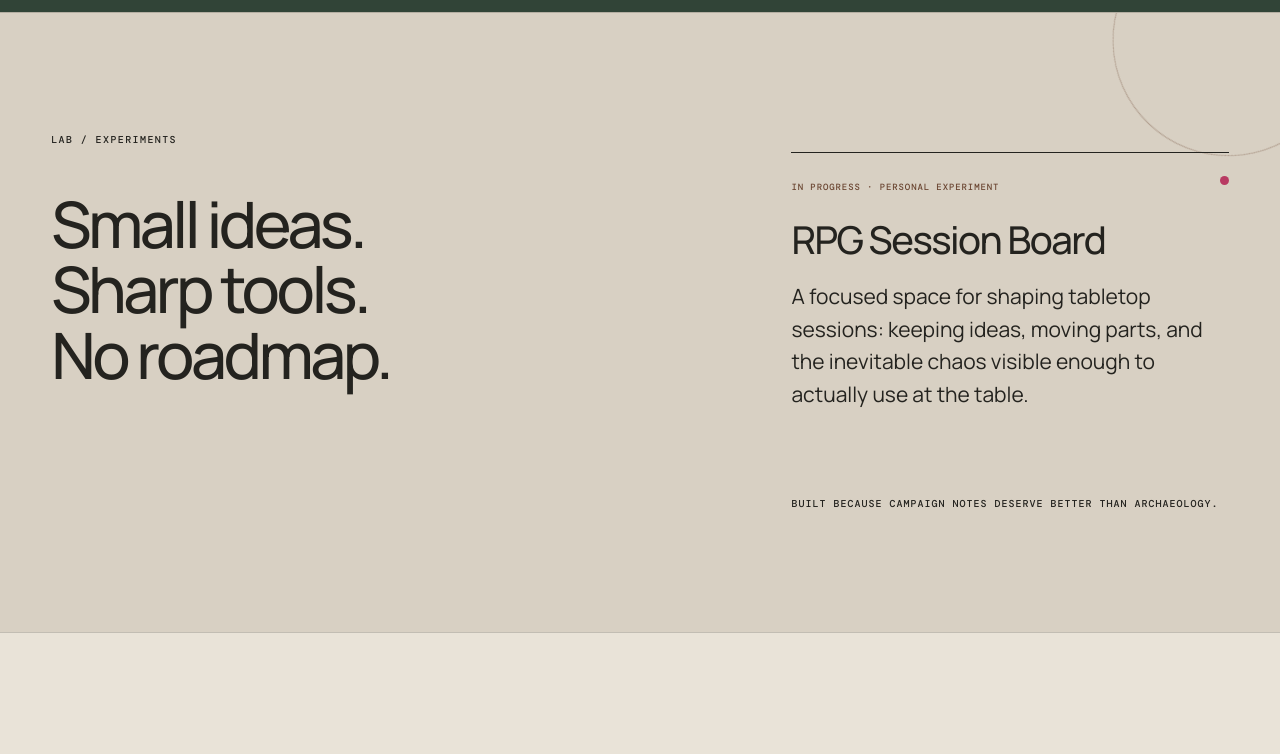
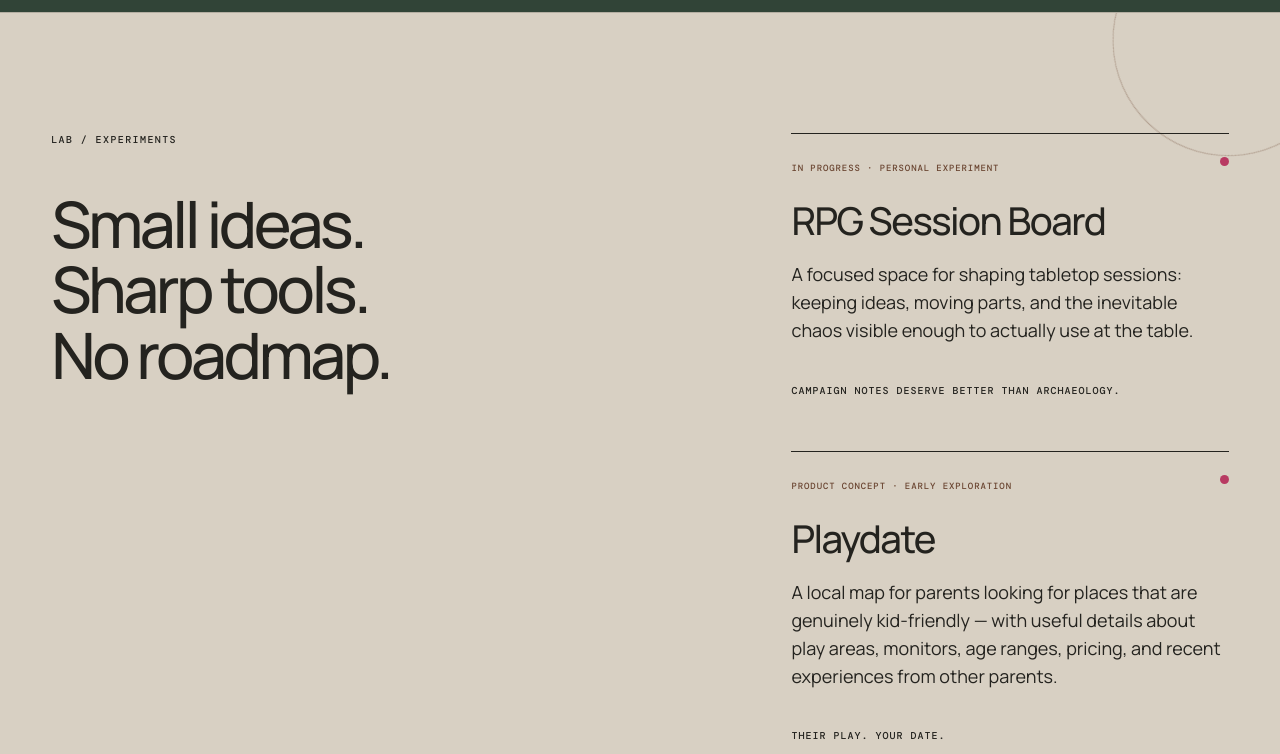
Before and after one commit to zeRonaldo/zeronaldo.github.io, a Next.js app: page / in a window 1280 px wide. Shown: the part 2360-3114 px from the top of the page. Built offline with nearby package versions, Linux system fonts and the light colour scheme; a web font is replaced by a local one.

Commit message:
feat: add second lab project

```diff
--- a/app/globals.css
+++ b/app/globals.css
@@ -86,8 +86,10 @@ h1 em, footer h2 em { font-family:"Newsreader",serif; font-weight:300; }
 .lab { min-height:620px; display:grid; grid-template-columns:1.4fr 1fr; gap:10vw; background:var(--stone); position:relative; overflow:hidden; }
 .lab::before { content:""; position:absolute; width:clamp(140px,18vw,280px); aspect-ratio:1; border:1px solid rgba(107,70,50,.35); border-radius:50%; right:-5vw; top:-7vw; }
 .lab .kicker { margin-bottom:44px; }
-.lab-note { align-self:end; border-top:1px solid var(--ink); padding-top:20px; position:relative; }
-.lab-note p { font-size:21px; line-height:1.55; margin:0 0 80px; }
+.lab-list { align-self:end; }
+.lab-note { border-top:1px solid var(--ink); padding:20px 0 28px; position:relative; }
+.lab-note + .lab-note { margin-top:24px; }
+.lab-note p { font-size:18px; line-height:1.55; margin:0 0 32px; }
 .lab-note h3 { margin:18px 0 14px; font-size:clamp(28px,3vw,44px); font-weight:500; letter-spacing:-.04em; }
 .lab-note .lab-status { font:500 9px/1.4 "DM Mono",monospace; text-transform:uppercase; letter-spacing:.1em; color:var(--wood); }
 .lab-note strong { font:500 10px "DM Mono",monospace; text-transform:uppercase; letter-spacing:.1em; }
--- a/app/page.tsx
+++ b/app/page.tsx
@@ -133,12 +133,21 @@ export default function Home() {
           <p className="kicker">Lab / Experiments</p>
           <h2>Small ideas.<br />Sharp tools.<br />No roadmap.</h2>
         </div>
-        <div className="lab-note">
-          <span className="status-dot" />
-          <span className="lab-status">In progress · Personal experiment</span>
-          <h3>RPG Session Board</h3>
-          <p>A focused space for shaping tabletop sessions: keeping ideas, moving parts, and the inevitable chaos visible enough to actually use at the table.</p>
-          <strong>Built because campaign notes deserve better than archaeology.</strong>
+        <div className="lab-list">
+          <article className="lab-note">
+            <span className="status-dot" />
+            <span className="lab-status">In progress · Personal experiment</span>
+            <h3>RPG Session Board</h3>
+            <p>A focused space for shaping tabletop sessions: keeping ideas, moving parts, and the inevitable chaos visible enough to actually use at the table.</p>
+            <strong>Campaign notes deserve better than archaeology.</strong>
+          </article>
+          <article className="lab-note">
+            <span className="status-dot" />
+            <span className="lab-status">Product concept · Early exploration</span>
+            <h3>Playdate</h3>
+            <p>A local map for parents looking for places that are genuinely kid-friendly — with useful details about play areas, monitors, age ranges, pricing, and recent experiences from other parents.</p>
+            <strong>Their play. Your date.</strong>
+          </article>
         </div>
       </section>
 
```
